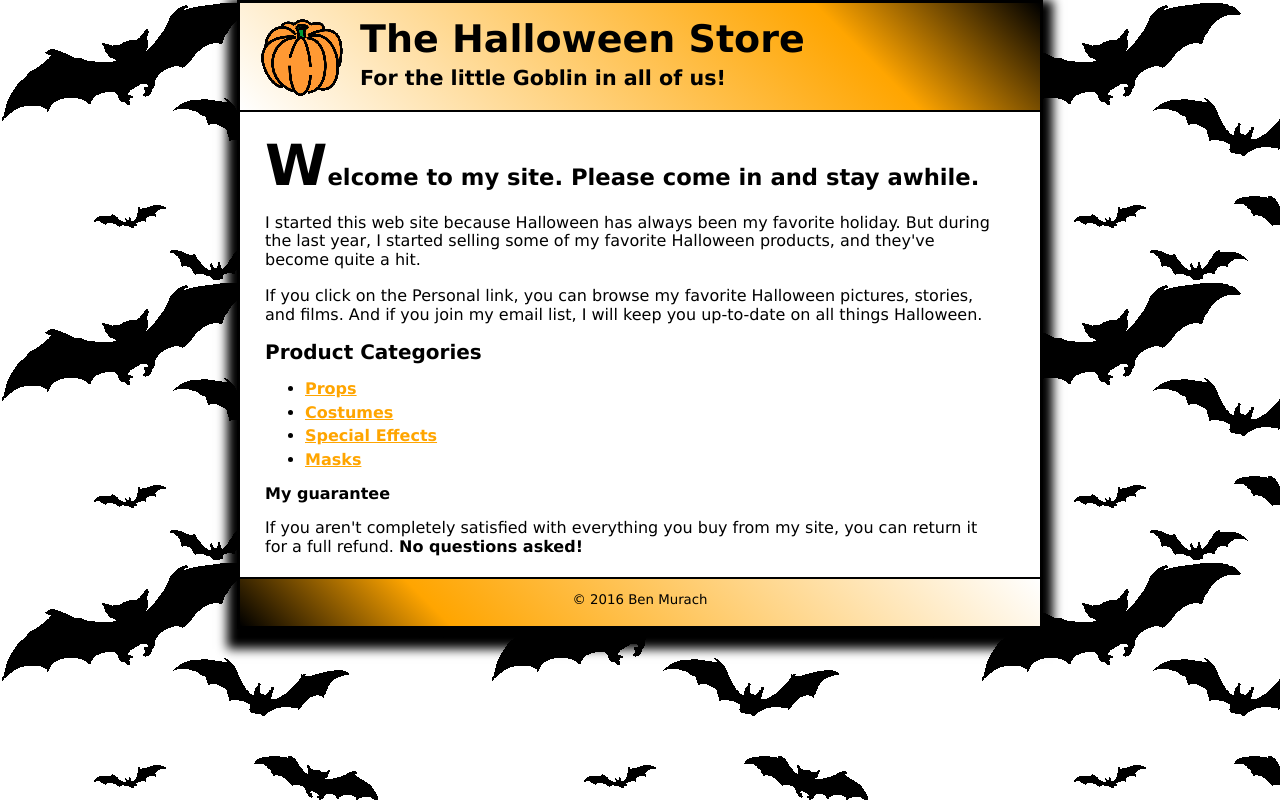
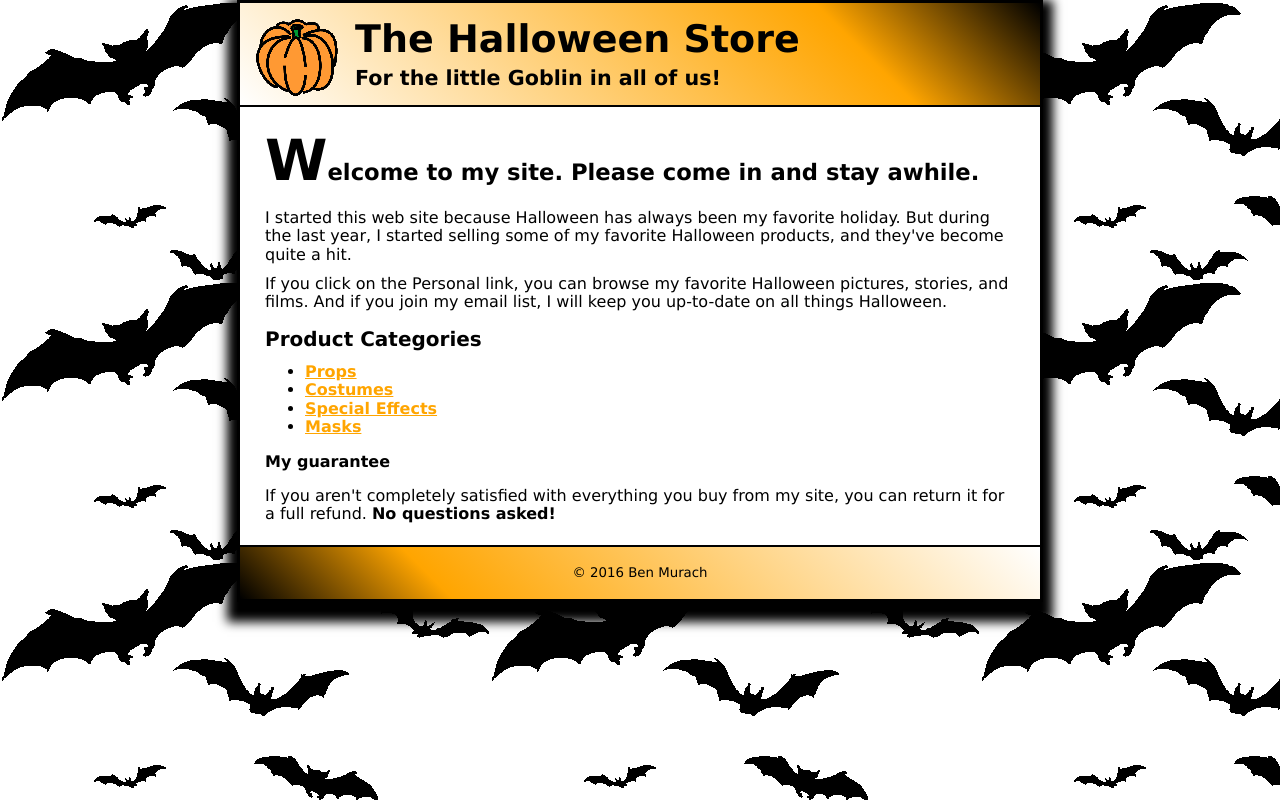
Before and after one commit to ericsmithsoftware/cis-525-project1, a plain HTML site: page part3/index.html in a window 1280 px wide. Drawn offline with Linux system fonts and the light colour scheme.

Commit message:
Updating part 3 margins and padding

```diff
--- a/part3/index.html
+++ b/part3/index.html
@@ -17,7 +17,9 @@
         <h1>Welcome to my site. Please come in and stay awhile.</h1>
         <p>I started this web site because Halloween has always been my favorite holiday.
           But during the last year, I started selling some of my favorite Halloween
-          products, and they've become quite a hit.</br></br>
+          products, and they've become quite a hit.
+        </p>
+        <p id="main_p_instruct">
           If you click on the Personal link, you can browse my favorite Halloween
           pictures, stories, and films. And if you join my email list, I will keep
           you up-to-date on all things Halloween.
--- a/part3/styles/main.css
+++ b/part3/styles/main.css
@@ -17,19 +17,17 @@ h3 {
 body {
   width: 800px;
   background-color: white;
+  border: solid black;
+  box-shadow: 0px  10px 10px 10px black;
   margin: auto;
   background-image: url(../images/bats.gif);
   background-repeat: repeat;
-  border: solid;
-  box-shadow: 0px  10px 10px 10px black;
 }
 
 header {
-  border-bottom: 2px solid;
+  border-bottom: 2px solid black;
   background-image: linear-gradient(45deg, white, orange 75%, black);
-  /*padding-top: 15px;*/
-
-  padding: 15px 20px 5px 20px;
+  padding: 15px 0px 0px 15px;
 }
 
 header img {
@@ -46,22 +44,25 @@ header h2 {
 header h3 {
   text-indent: 15px;
   font-size: 15.5pt;
-  margin-top: 5px;
-  margin-bottom: 15px;
+  margin: 5px 0 15px 0;
 }
 
 main {
   clear: both;
   background-color: white;
-  padding: 5px 40px 5px 25px;
+  padding: 5px 25px 5px 25px;
 }
 
 main h1::first-letter {
   font-size: 250%;
 }
 
-li {
-  margin-bottom: 5px;
+#main_p_instruct {
+  margin-top: -5px;
+}
+
+main ul {
+  margin-top: -5px;
 }
 
 a {
@@ -78,7 +79,7 @@ a:hover {
 }
 
 footer {
-  border-top: 2px solid;
+  border-top: 2px solid black;
   background-image: linear-gradient(45deg, black, orange 25%, white);
   padding-bottom: 5px;
 }
@@ -86,4 +87,5 @@ footer {
 footer p {
   text-align: center;
   font-size: 10pt;
+  padding-top: 5px;
 }
```
